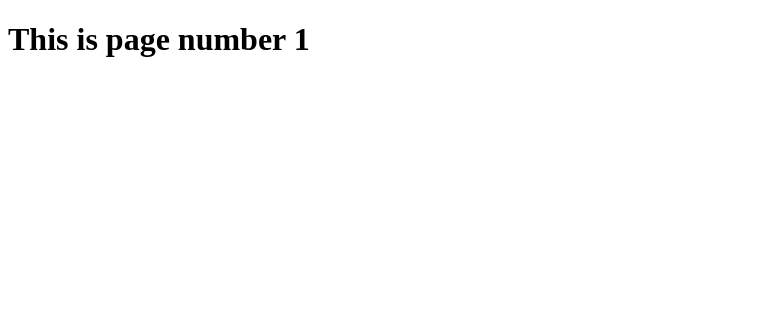
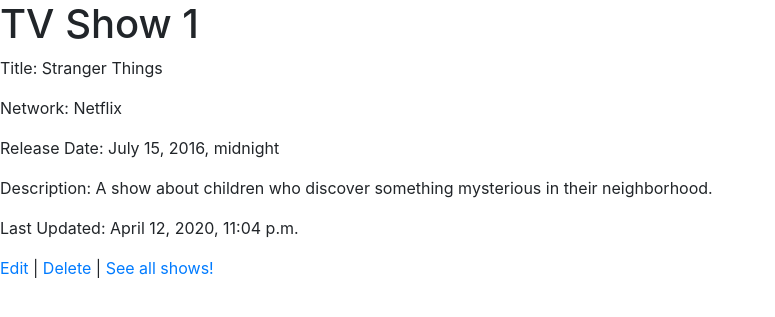
Before and after one commit to connorskorburg/django_full_stack, a Django app: page /1 in a window 1280 px wide. Shown: the top 317 px of the page, without its empty margins (0-775 px from the left). Run offline with Django 3.2, Linux system fonts and the light colour scheme; data comes from the database, SQL or seed files in the repository; both versions use the stored data as it was after the commit; some libraries are stand-ins or nearby versions.

Commit message:
updated TV shows project with display pages

```diff
--- a/TV_shows_project/TV_shows_app/templates/display_shows.html
+++ b/TV_shows_project/TV_shows_app/templates/display_shows.html
@@ -4,9 +4,16 @@
     <meta charset="UTF-8">
     <meta name="viewport" content="width=device-width, initial-scale=1.0">
     <title>Read(One)</title>
+    <link rel="stylesheet" href="https://maxcdn.bootstrapcdn.com/bootstrap/4.0.0/css/bootstrap.min.css" integrity="sha384-Gn5384xqQ1aoWXA+058RXPxPg6fy4IWvTNh0E263XmFcJlSAwiGgFAW/dAiS6JXm" crossorigin="anonymous">
 </head>
 <body>
-    <h1>This is page number {{number}}</h1>
+    <h1>TV Show {{number}}</h1>
+    <p>Title: {{display_show.title}}</p>
+    <p>Network: {{display_show.network.name}}</p>
+    <p>Release Date: {{display_show.release_date}}</p>
+    <p>Description: {{display_show.desc}}</p>
+    <p>Last Updated: {{display_show.updated_at}}</p>
+    <p><a href="<int:num1>/edit">Edit</a> | <a href="">Delete</a> | <a href="/shows">See all shows!</a></p>
 
 </body>
 </html>
--- a/TV_shows_project/TV_shows_app/templates/new.html
+++ b/TV_shows_project/TV_shows_app/templates/new.html
@@ -8,7 +8,7 @@
 </head>
 <body class="bg-secondary">
     <div class="container mt-3">
-        <form class="w-50 border border-secondary rounded m-auto text-info p-5 bg-dark" action="create" method="POST">
+        <form class="w-50 border border-secondary rounded m-auto text-info p-5 bg-dark" action="create" method=POST>
             <h2 class="text-center mb-3">Add a New Show</h2>
         {% csrf_token %}
         <div class="form-group">
--- a/TV_shows_project/TV_shows_app/urls.py
+++ b/TV_shows_project/TV_shows_app/urls.py
@@ -6,4 +6,6 @@ urlpatterns = [
     path('shows/new', views.new),
     path('shows/create', views.create),
     path('<int:num1>', views.display),
+    path('shows/', views.shows),
+    path('<int:num1>/edit,', views.edit)
 ]
--- a/TV_shows_project/TV_shows_app/views.py
+++ b/TV_shows_project/TV_shows_app/views.py
@@ -10,33 +10,45 @@ def new(request):
     return render(request, 'new.html')
 
 def create(request):
-    # print(request.POST)
-    # print(request.POST['title'])
-    # print(request.POST['network'])
-    # print(request.POST['desc'])
-    # print(request.POST['release_date'])
 
     network = request.POST['network_name']
+    title = request.POST['title']
+    desc = request.POST['desc']
+    release_date = request.POST['release_date']
     all_networks = Network.objects.all()
 
     for net in all_networks:
         if network == net.name:
-            new_network = Network.objects.get(name=network)
-            new_show = Show.objects.create(title=request.POST['title'], network=new_network, desc=request.POST['desc'], release_date=request.POST['release_date'])
+            current_network = Network.objects.get(name=network)
+            new_show = Show.objects.create(title=title, network=current_network, desc=desc, release_date=release_date)
             num1 = int(new_show.id)
             print(num1)
             return redirect(f'/{num1}')
         else:
-            new_network = Network.objects.create(name=request.POST['network_name'])
-            new_show = Show.objects.create(title=request.POST['title'], network=new_network, desc=request.POST['desc'], release_date=request.POST['release_date'])
+            new_network = Network.objects.create(name=network)
+            new_show = Show.objects.create(title=title, network=new_network, desc=desc, release_date=release_date)
             num1 = int(new_show.id)
             print(num1)
-            return redirect(f'{num1}')
+            return redirect(f'/{num1}')
 
 
 def display(request, num1):
+    display_show = Show.objects.get(id=num1)
+
     context = {
         'number': num1,
+        'display_show': display_show,
     }
 
     return render(request, 'display_shows.html', context)
+
+def shows(request):
+    all_shows = Show.objects.all()
+    context = {
+        'all_shows': all_shows,
+    }
+    return render(request, 'shows.html', context)
+
+
+def edit(request):
+    pass
```
Also changed, not shown: TV_shows_project/TV_shows_app/templates/shows.html (added, +30 -0 lines), TV_shows_project/db.sqlite3.
